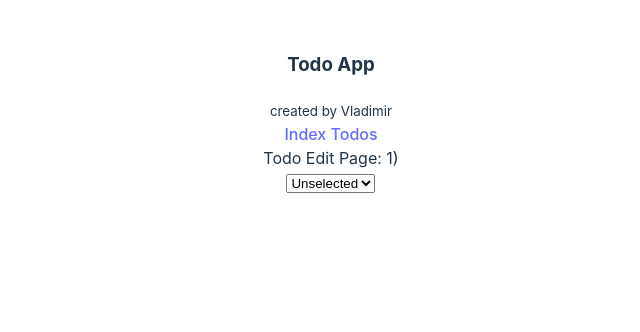
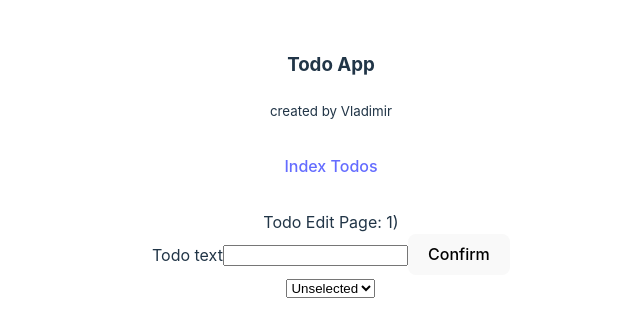
Before and after one commit to mayazavrik/ITMO_WebDev_2023_BuryakovskayaMaya, a Vue app: page /#/todos/1 in a window 1280 px wide. Shown: the top 332 px of the page, without its empty margins (309-949 px from the left). Built offline with nearby package versions, Linux system fonts and the light colour scheme.

Commit message:
30-pinia-final

```diff
--- a/src/AppComposition.vue
+++ b/src/AppComposition.vue
@@ -1,8 +1,10 @@
 <script setup>
 import {onMounted, ref} from 'vue';
 import AppHeader from './components/AppHeader.vue';
+import {storeToRefs} from 'pinia';
+import {useUserStore} from './store/userStore.js';
 
-const user = ref({ name: 'Vladimir' });
+const { user, hasUser } = storeToRefs(useUserStore());
 const header = ref(null);
 
 onMounted(() => {
@@ -13,15 +15,18 @@ onMounted(() => {
   <AppHeader ref="header">
     Todo App
     <template #sub-header>
-      <span v-if="user">created by {{ user.name }}</span>
+      <span v-if="hasUser">created by {{ user.name }}</span>
       <span v-else>noname</span>
     </template>
   </AppHeader>
-  <div>
+  <div style="margin: 2rem 0;">
     <router-link to="/">
       Index
     </router-link>
-    <router-link to="/todos">
+    <router-link
+      v-if="hasUser"
+      to="/todos"
+    >
       Todos
     </router-link>
   </div>
--- /dev/null
+++ b/src/components/SigninPage.vue
@@ -0,0 +1,7 @@
+<script setup>
+</script>
+<template>
+  <div>
+    Sign In Page
+  </div>
+</template>
--- a/src/components/TodoEditPage.vue
+++ b/src/components/TodoEditPage.vue
@@ -1,23 +1,41 @@
 <script setup>
 import {onMounted, ref} from 'vue';
 import { useRouter, useRoute } from 'vue-router';
-import {todos} from '../store/todosStore.js';
+import {useTodosStore} from '../store/todosStore.js';
+
+const todoStore = useTodosStore();
 
 const router = useRouter();
 const route = useRoute();
 
 const status = ref(route.query.status);
 
-const todo = ref(todos.value[parseInt(route.params.id) - 1]);
+const todoIndex = parseInt(route.params.id) - 1;
+const todo = ref(todoStore.getTodoByIndex(todoIndex));
 
 const onSelectChange = ({ target }) => {
   console.log('> TodoEditPage -> onSelectChange: ', target.value);
   status.value = target.value;
   router.replace({ ...route, query: { status: status.value } });
 };
+
+const onEditConfirm = () => {
+  console.log('> TodoEditPage -> onEditConfirm: ', todo.value);
+  todoStore.editTodoTextByIndex(todoIndex, todo.value);
+};
+
+const checkInputOnValidLengthAndNumberOnly = (input, length) => {
+  return input.length > length || isNaN(input[input.length - 1]);
+};
+
+const onTodoTextInput = ({ currentTarget }) => {
+  if (checkInputOnValidLengthAndNumberOnly(todo.value, 8)) {
+    todo.value = currentTarget.value.substring(0, currentTarget.value.length - 1);
+  }
+};
+
 onMounted(() => {
   console.log('> TodoEditPage -> onMounted: route.params.id -> ', route.params.id);
-  console.log('> TodoEditPage -> onMounted: todos -> ', todos);
   console.log('> TodoEditPage -> onMounted: todo -> ', todo);
 });
 
@@ -25,7 +43,19 @@ onMounted(() => {
 <template>
   <div>
     <div>
-      Todo Edit Page: {{ route.params.id }}) {{ todo }}
+      Todo Edit Page: {{ route.params.id }})
+    </div>
+    <div>
+      <label for="inpTodoEdit">Todo text</label>
+      <input
+        id="inpTodoEdit"
+        v-model="todo"
+        pattern=""
+        @input="onTodoTextInput"
+      >
+      <button @click="onEditConfirm">
+        Confirm
+      </button>
     </div>
     <select
       name="status"
--- a/src/components/TodosPage.vue
+++ b/src/components/TodosPage.vue
@@ -2,29 +2,31 @@
 import {computed, ref, watch} from 'vue';
 import TodoItem from './TodoItem.vue';
 import {parseLocalStorage, saveToLocalStorage} from '../utils/storageUtils.js';
-import {todos} from '../store/todosStore.js';
+import {useTodosStore} from '../store/todosStore.js';
+import {storeToRefs} from 'pinia';
 
-const LOCAL_KEY_TODOS = 'todos';
 const LOCAL_KEY_INPUT_TEXT = 'input_text';
 
 const inputText = ref(parseLocalStorage(LOCAL_KEY_INPUT_TEXT, ''));
 
+const todoStore = useTodosStore();
+
+const { todos, getTodosCount } = storeToRefs(todoStore);
+
 const canAddItemToTodoList = computed(() => true);
-const getTodoCount = computed(() => todos.value?.length);
 const getTodoText = computed(() => inputText.value?.trim());
 
 const onInputEnterKeyUp = () => {
   console.log('> TodosPage -> onInputEnterKeyUp:', getTodoText.value);
-  todos.value.push(getTodoText.value);
+  todoStore.createTodo(getTodoText.value);
   inputText.value = '';
 };
 const onDeleteTodo = (index) => {
   console.log('> TodosPage -> onDeleteTodo:', index);
-  todos.value.splice(index, 1);
+  todoStore.deleteTodoByIndex(index);
 };
 
 watch(inputText, (v) => saveToLocalStorage(LOCAL_KEY_INPUT_TEXT, v));
-watch(todos, (v) => saveToLocalStorage(LOCAL_KEY_TODOS, v), {deep: true});
 
 </script>
 <template>
@@ -36,7 +38,7 @@ watch(todos, (v) => saveToLocalStorage(LOCAL_KEY_TODOS, v), {deep: true});
   <div>
     List:
     <span v-if="todos.length">
-      {{ getTodoCount }}
+      {{ getTodosCount }}
     </span>
     <span v-else>empty</span>
     <template
--- a/src/main.js
+++ b/src/main.js
@@ -1,11 +1,12 @@
 import './style.css';
 import { createApp } from 'vue';
 import {createPinia} from 'pinia';
+import piniaPluginPersistedState from 'pinia-plugin-persistedstate';
 
 import router from './router.js';
 import AppComposition from './AppComposition.vue';
 
 createApp(AppComposition)
-    .use(createPinia())
+    .use(createPinia().use(piniaPluginPersistedState))
     .use(router)
     .mount('#app');
--- a/src/router.js
+++ b/src/router.js
@@ -1,4 +1,5 @@
 import {createRouter, createWebHashHistory} from 'vue-router';
+import {useUserStore} from './store/userStore.js';
 
 const router = createRouter({
     history: createWebHashHistory(),
@@ -14,8 +15,21 @@ const router = createRouter({
         {
             path: '/todos/:id',
             component: () => import('./components/TodoEditPage.vue')
+        },
+        {
+            name: 'Signin',
+            path: '/signin',
+            component: () => import('./components/SigninPage.vue')
         }
     ],
 });
 
+router.beforeEach((to, from, next) => {
+    console.log('> router -> beforeEach', to.path);
+    const publicPages = ['/', '/signin'];
+    const notAllowedNavigation = publicPages.indexOf(to.path) < 0 && !useUserStore().hasUser;
+    if (notAllowedNavigation) next({path: '/signin'});
+    else next();
+});
+
 export default router;
--- a/src/store/todosStore.js
+++ b/src/store/todosStore.js
@@ -1,8 +1,26 @@
-import {ref} from 'vue';
-import {parseLocalStorage} from '../utils/storageUtils.js';
+import {defineStore} from 'pinia';
 
-const LOCAL_KEY_TODOS = 'todos';
-
-const todos = ref(parseLocalStorage(LOCAL_KEY_TODOS, []));
-
-export { todos };
+export const useTodosStore = defineStore('todos', {
+    state: () => ({ todos: [], }),
+    getters: {
+        getTodoByIndex: (state) => {
+            return (index) => state.todos[index];
+        },
+        getTodosCount: (state) => state.todos.length,
+    },
+    actions: {
+        createTodo(todoText) {
+            console.log('> useTodosStore -> createTodo: ', { todoText });
+            this.todos.push(todoText);
+        },
+        deleteTodoByIndex(index) {
+            console.log('> useTodosStore -> deleteTodoByIndex: ', { index });
+            this.todos.splice(index, 1);
+        },
+        editTodoTextByIndex(index, text) {
+            console.log('> useTodosStore -> editTodoTextByIndex: ', { index, text });
+            this.todos[index] = text;
+        },
+    },
+    persist: true
+});
--- /dev/null
+++ b/src/store/userStore.js
@@ -0,0 +1,16 @@
+import {defineStore} from 'pinia';
+
+export const useUserStore = defineStore('user', {
+    state: () => ({ user: { name: 'Vladimir' }, }),
+    getters: {
+        hasUser: (state) => !!state.user.name,
+        // getTodosCount: (state) => state.todos.length,
+    },
+    actions: {
+        // createTodo(todoText) {
+        //     console.log('> useTodosStore -> createTodo: ', { todoText });
+        //     this.todos.push(todoText);
+        // },
+    },
+    persist: true
+});
--- a/vite.config.js
+++ b/vite.config.js
@@ -1,7 +1,8 @@
-import { defineConfig } from 'vite'
-import vue from '@vitejs/plugin-vue'
+import { defineConfig } from 'vite';
+import vue from '@vitejs/plugin-vue';
+import eslint from 'vite-plugin-eslint';
 
 // https://vitejs.dev/config/
 export default defineConfig({
-  plugins: [vue()],
-})
+  plugins: [vue(), eslint()],
+});
```
Also changed, not shown: src/components/MyName.vue (indentation only).
